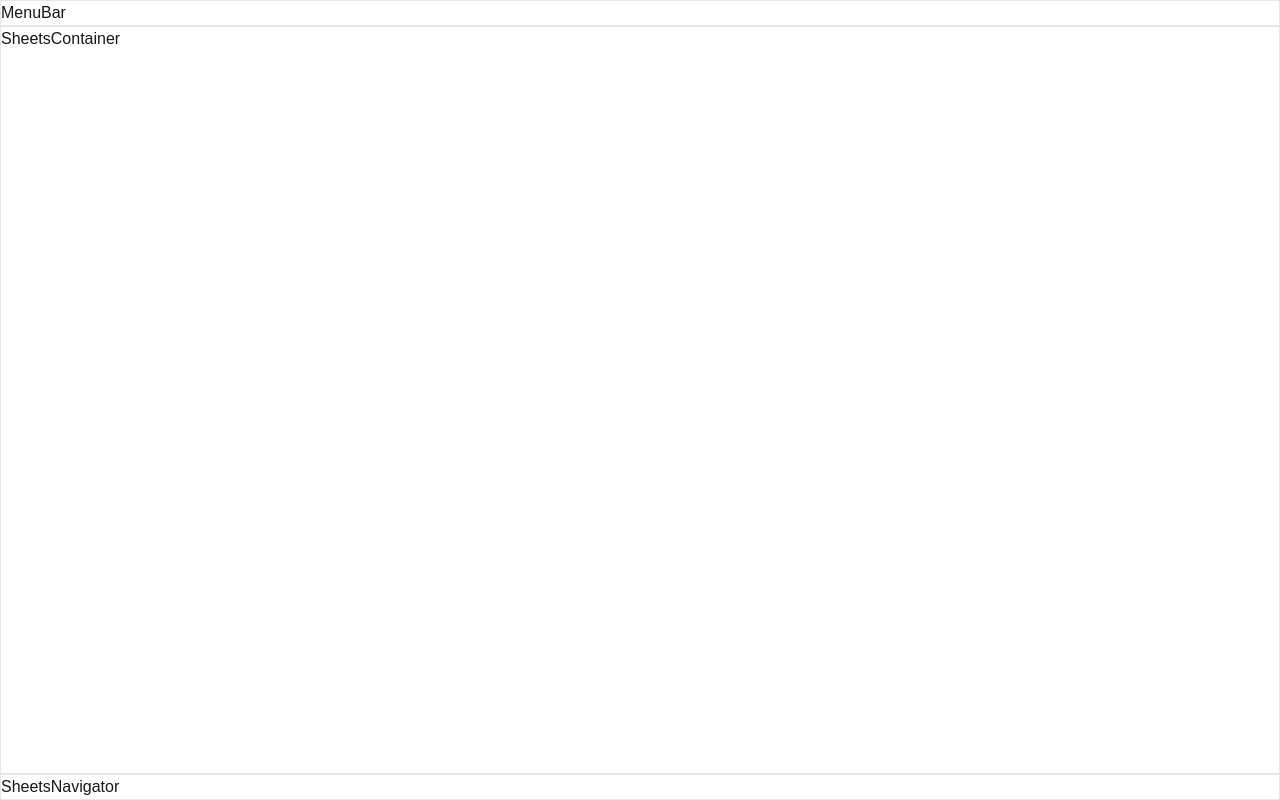
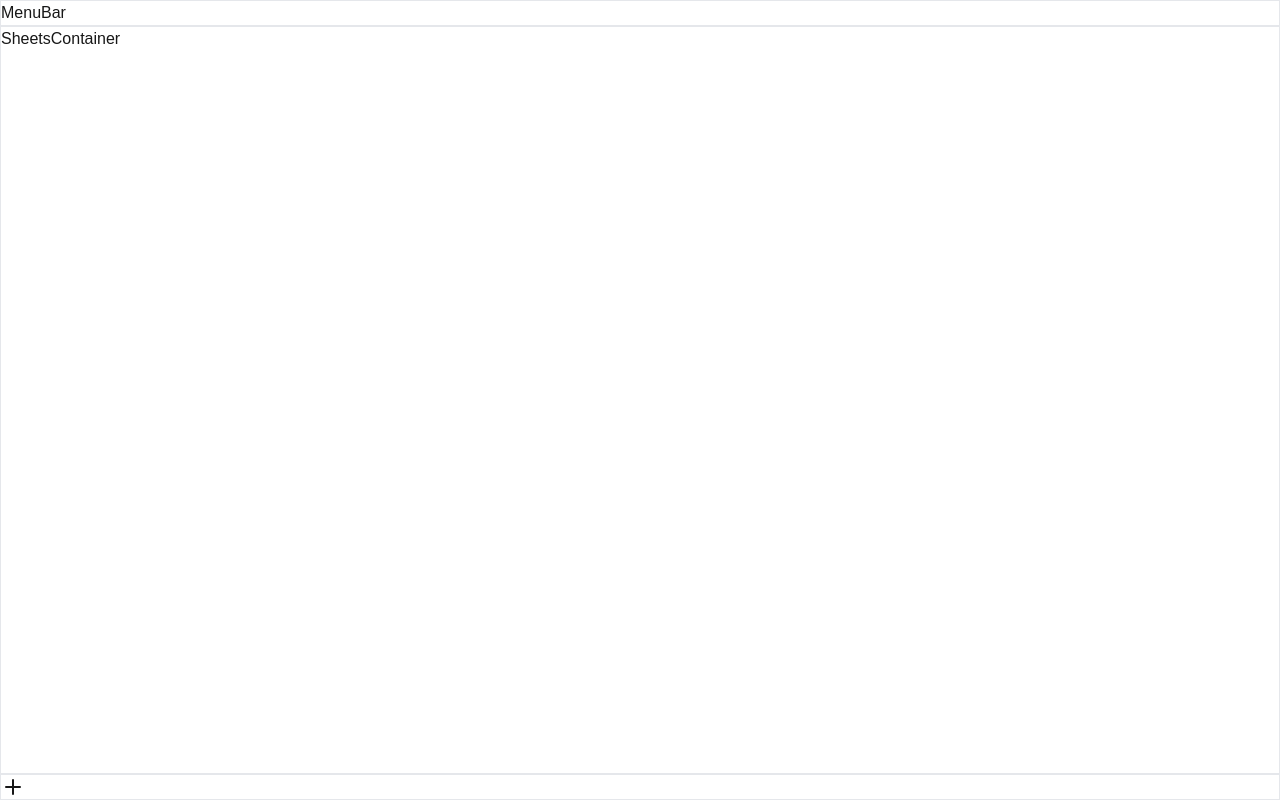
Before and after one commit to srinivasramasamy/sheets, a Next.js app: page / in a window 1280 px wide. Built offline with nearby package versions, Linux system fonts and the light colour scheme.

Commit message:
Add sheets button to sheets navigator component

```diff
--- a/src/app/components/SheetsNavigator.tsx
+++ b/src/app/components/SheetsNavigator.tsx
@@ -1,7 +1,9 @@
+import { Plus } from "react-feather";
+
 function SheetsNavigator() {
   return (
     <div id="sheets-navigator" className="border">
-      SheetsNavigator
+      <Plus id="add-sheets" />
     </div>
   );
 }
```
Also changed, not shown: 1 other file (tests, documents, lock files or other folders).
